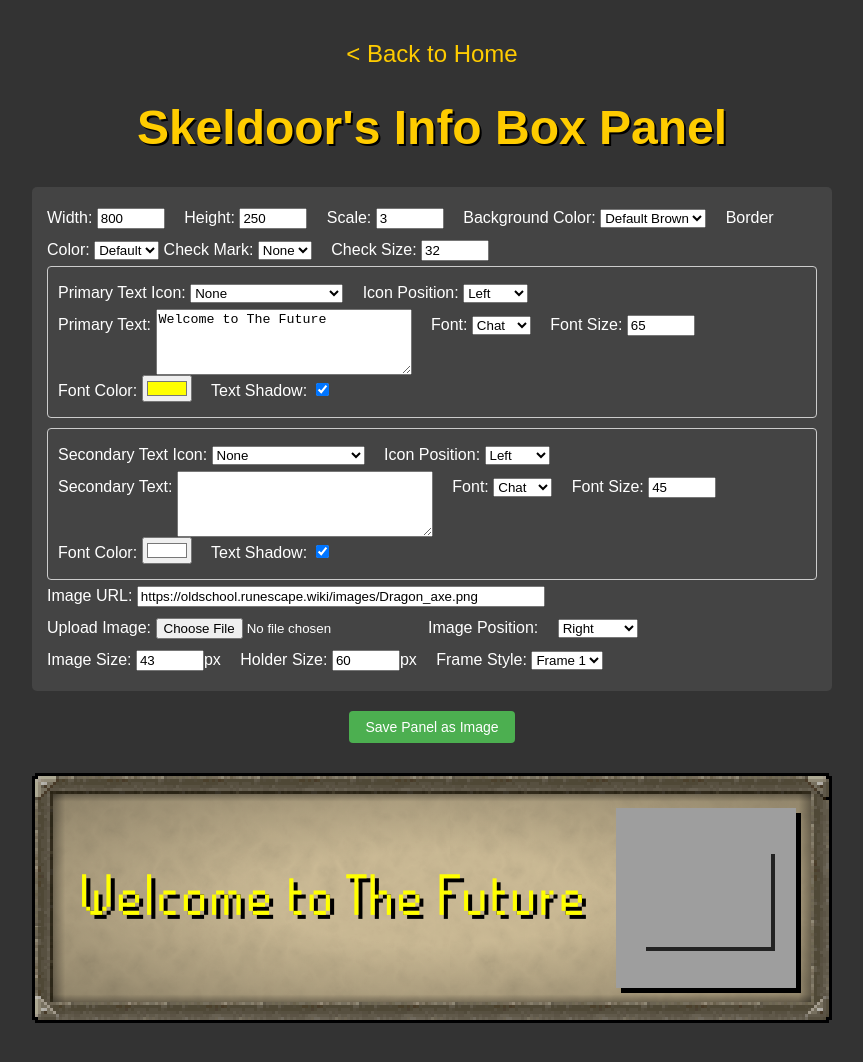
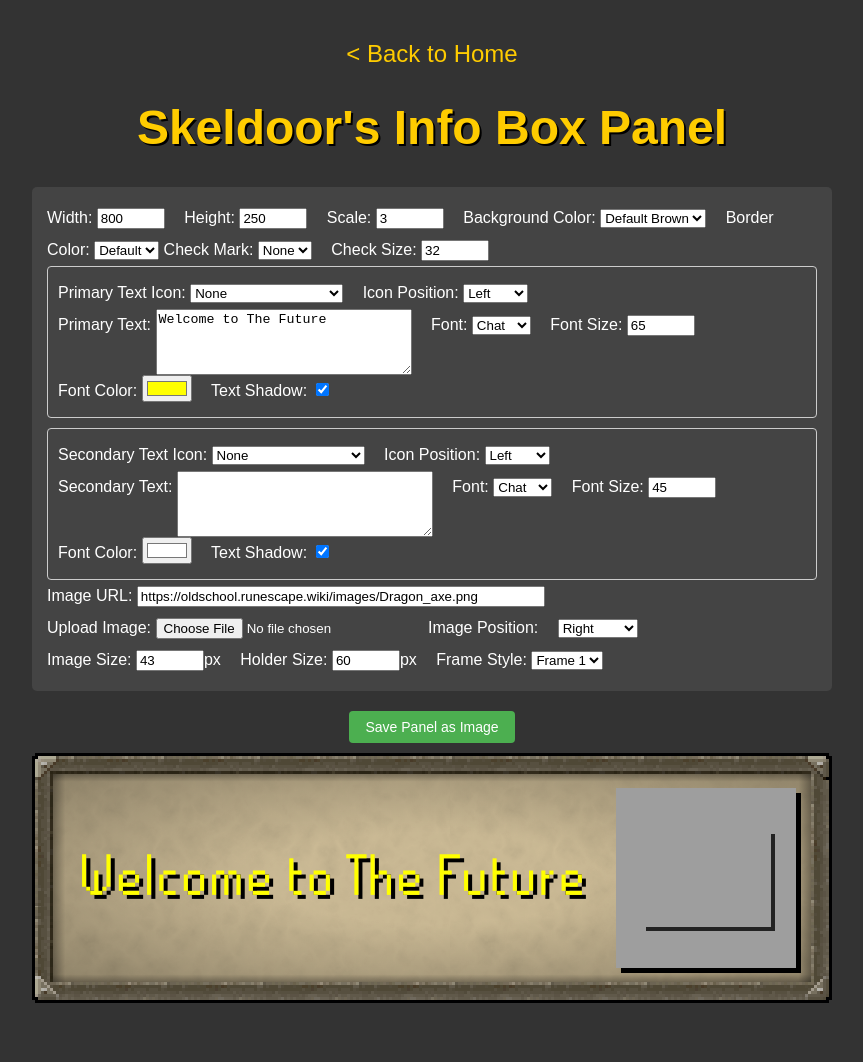
Before and after one commit to skeldoor/nice-panels, a website: page infobox/index.html in a window 1280 px wide. Shown: the whole page, without its empty margins (208-1071 px from the left). After the commit the page ends 1023 px from the top, so only its background shows below. Drawn offline with Linux system fonts and the light colour scheme; grey boxes are pictures that could not be loaded.

Commit message:
The margin is breaking the screenshot

```diff
--- a/style.css
+++ b/style.css
@@ -142,7 +142,7 @@ footer a {
     position: relative;
     width: 300px;
     height: 200px;
-    margin: 20px auto; /* Center the panel */
+    margin: 0px auto; /* Center the panel */
 }
 
 .panel-image-container {
```
